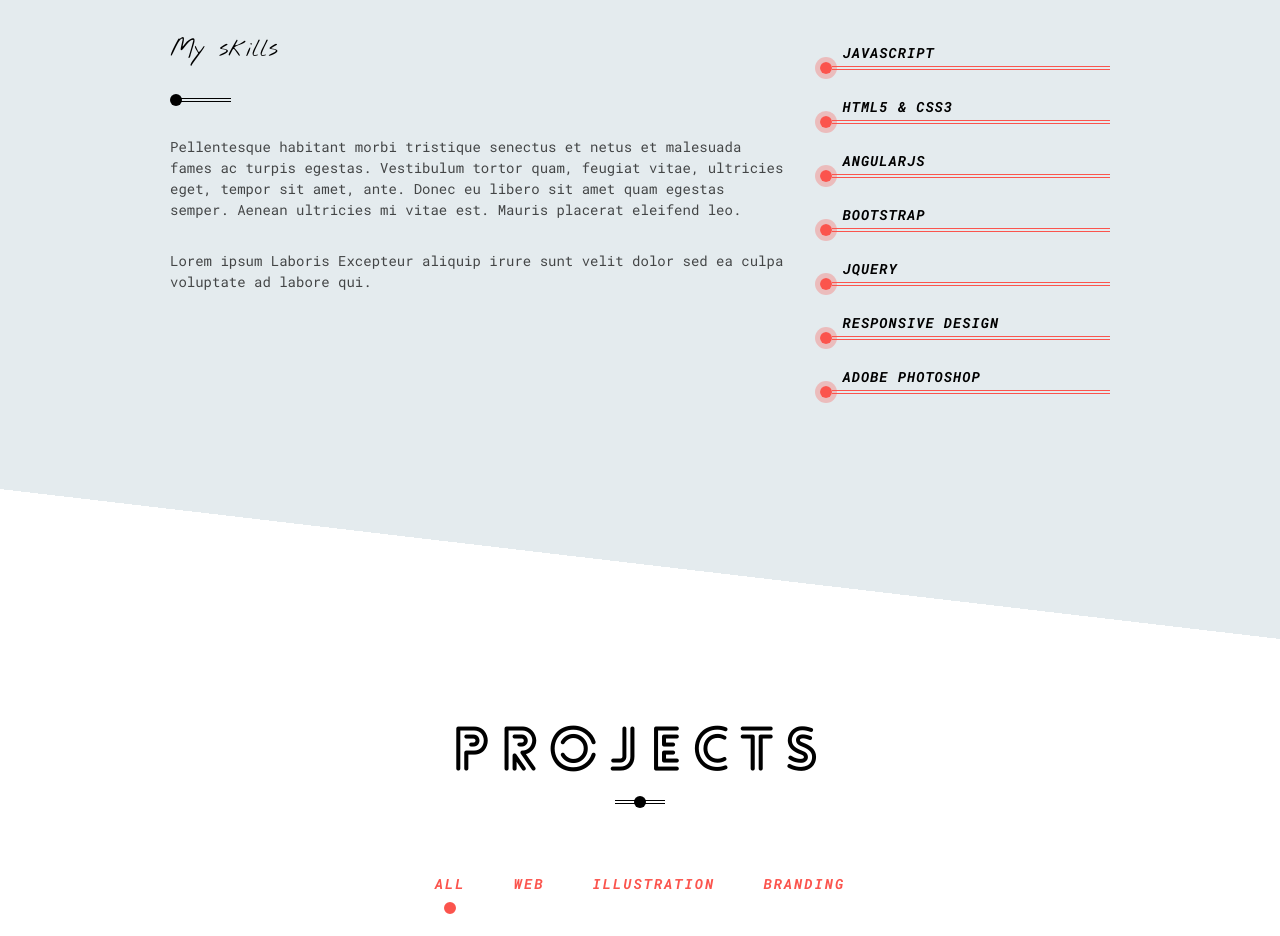
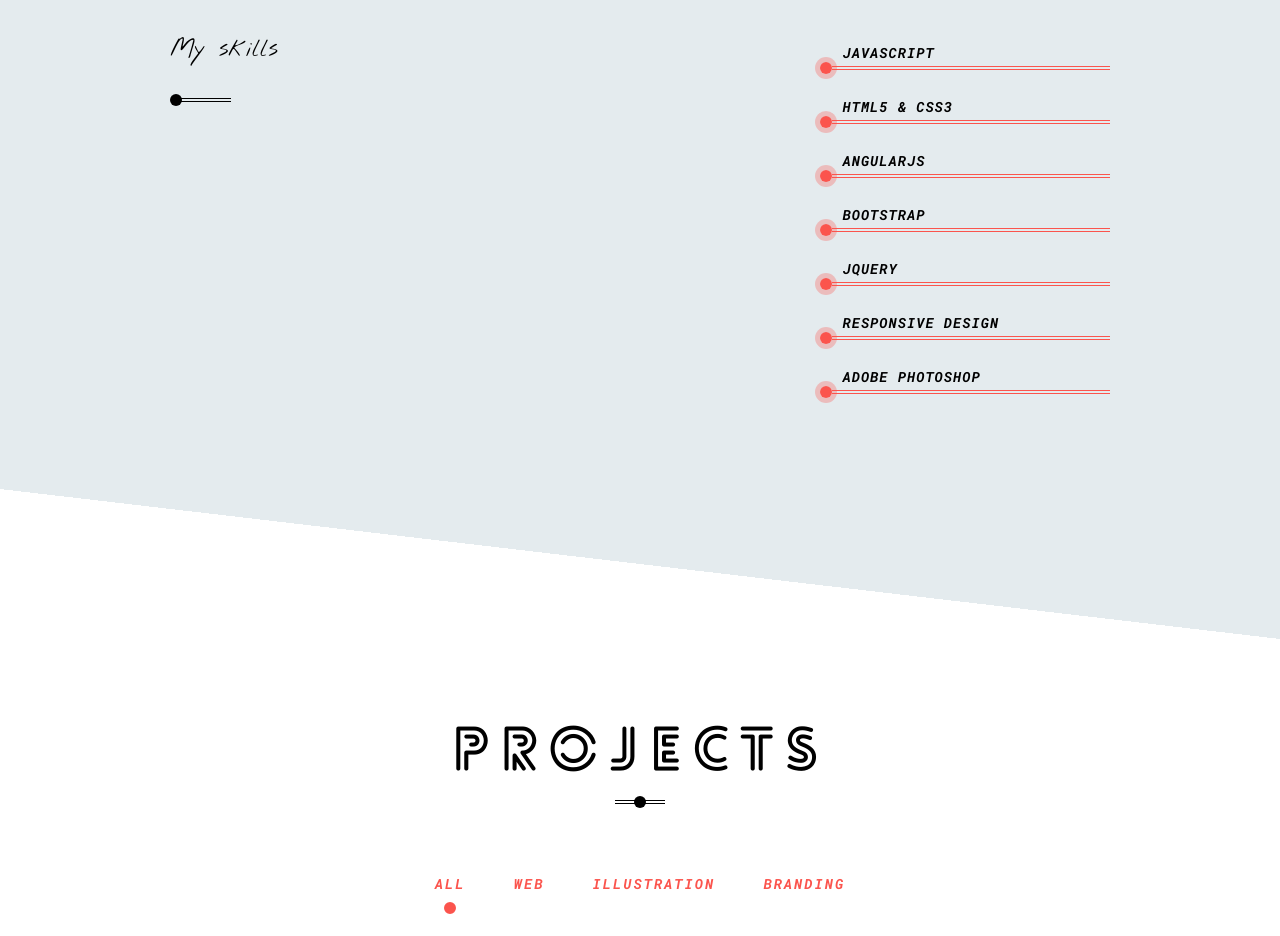
Before and after one commit to shwetachari/portfolio, a plain HTML site: page index.html in a window 1280 px wide. Shown: the part 1920-2856 px from the top of the page. Drawn offline with Linux system fonts and the light colour scheme; some packages are replaced by stand-ins of ours.

Commit message:
changed text content under skills section

```diff
--- a/index.html
+++ b/index.html
@@ -185,8 +185,8 @@
             <div class="col span_8">
               <h3>My skills</h3>
               <div class="separator l"></div>
-              <p>Pellentesque habitant morbi tristique senectus et netus et malesuada fames ac turpis egestas. Vestibulum tortor quam, feugiat vitae, ultricies eget, tempor sit amet, ante. Donec eu libero sit amet quam egestas semper. Aenean ultricies mi vitae est. Mauris placerat eleifend leo.</p>
-              <p>Lorem ipsum Laboris Excepteur aliquip irure sunt velit dolor sed ea culpa voluptate ad labore qui.</p>
+              <!-- <p>Pellentesque habitant morbi tristique senectus et netus et malesuada fames ac turpis egestas. Vestibulum tortor quam, feugiat vitae, ultricies eget, tempor sit amet, ante. Donec eu libero sit amet quam egestas semper. Aenean ultricies mi vitae est. Mauris placerat eleifend leo.</p>
+              <p>Lorem ipsum Laboris Excepteur aliquip irure sunt velit dolor sed ea culpa voluptate ad labore qui.</p> -->
             </div>
             <div class="col span_4">
               <div class="skills">
```
